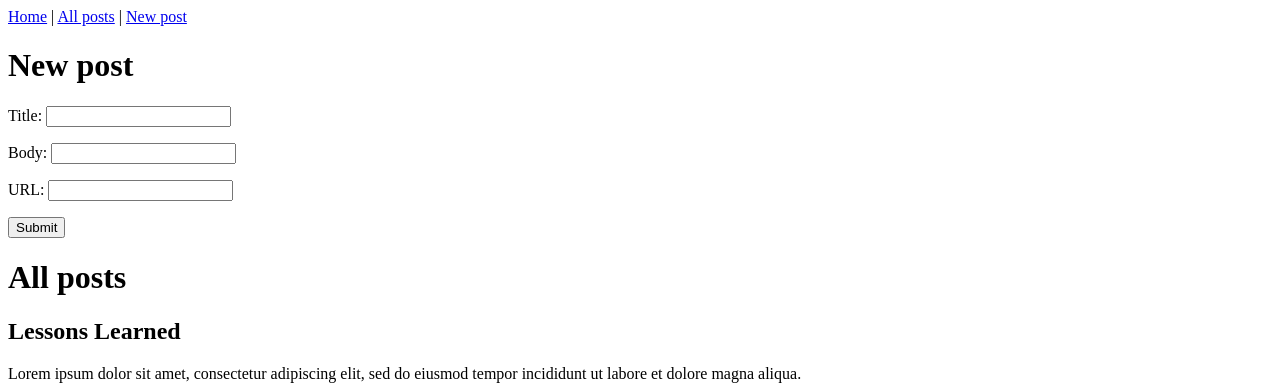
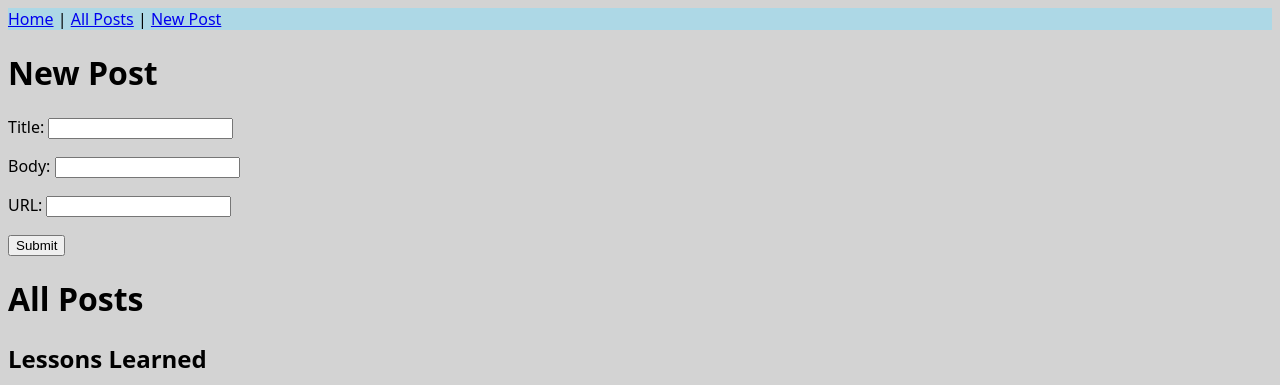
Before and after one commit to laaronchang/blog-frontend-v2, a React (Vite) app: page / in a window 1280 px wide. Shown: the top 385 px of the page. Built offline with nearby package versions, Linux system fonts and the light colour scheme.

Commit message:
made CSS modifications for website appearance

```diff
--- a/src/Header.jsx
+++ b/src/Header.jsx
@@ -1,7 +1,7 @@
 export function Header() {
   return (
     <header>
-    <a href="#">Home</a> | <a href="#posts-index">All posts</a> | <a href="#posts-new">New post</a>
+    <a href="#">Home</a> | <a href="#posts-index">All Posts</a> | <a href="#posts-new">New Post</a>
   </header>
   )
 }
--- a/src/PostsIndex.jsx
+++ b/src/PostsIndex.jsx
@@ -2,7 +2,7 @@
   console.log(props);
   return (
     <div id="posts-index">
-      <h1>All posts</h1>
+      <h1>All Posts</h1>
       {props.posts.map(post => (
         <div key={post.id} className="posts">
           <h2>{post.title}</h2>
--- a/src/PostsNew.jsx
+++ b/src/PostsNew.jsx
@@ -1,7 +1,7 @@
 export function PostsNew() {
   return (
     <div id="posts-new">
-    <h1>New post</h1>
+    <h1>New Post</h1>
     <p>Title: <input type="text" /></p>
     <p>Body: <input  type="text" /></p>
     <p>URL: <input type="text" /></p>
--- a/src/index.css
+++ b/src/index.css
@@ -5,3 +5,12 @@
 html {
   scroll-behavior: smooth;
 }
+
+Header {
+  background-color: lightblue;
+}
+
+body {
+  background-color: lightgray;
+  font-family: system-ui, -apple-system, BlinkMacSystemFont, 'Segoe UI', Roboto, Oxygen, Ubuntu, Cantarell, 'Open Sans', 'Helvetica Neue', sans-serif;
+}
```
